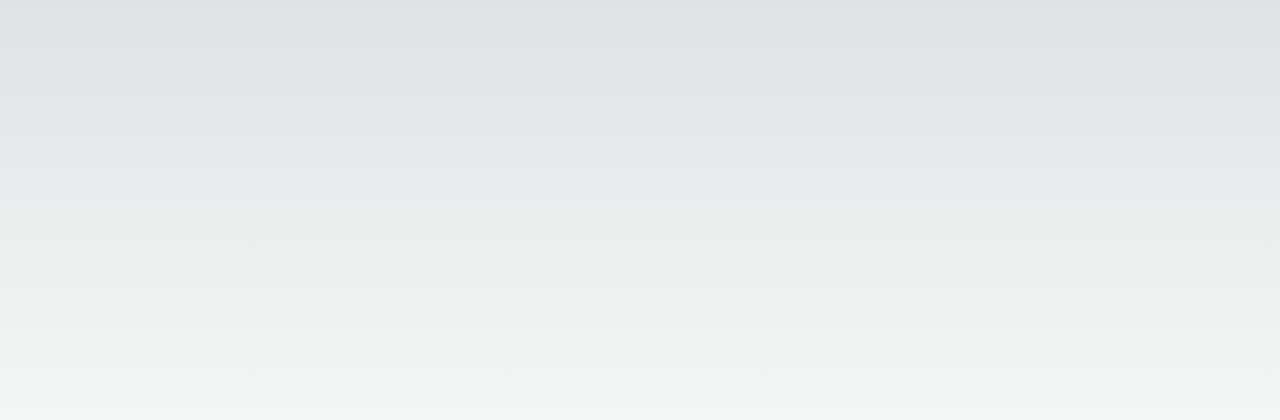
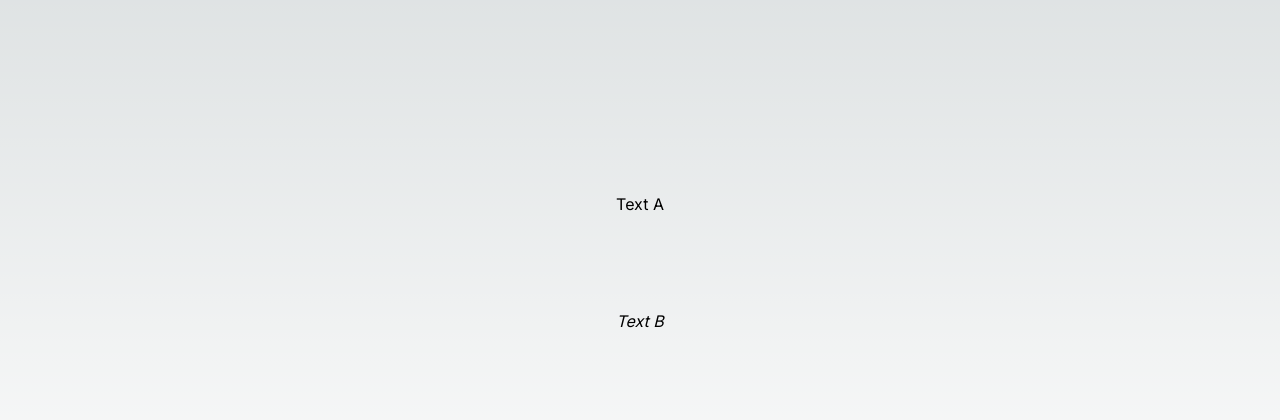
Before and after one commit to JumboCode/theatre-at-first, a Next.js app: page / in a window 1280 px wide. Shown: the part 184-604 px from the top of the page. Built offline with nearby package versions, Linux system fonts and the light colour scheme.

Commit message:
Co-authored-by: ShepardRodgers <ShepardRodgers@users.noreply.github.com>

```diff
--- a/src/components/button3.tsx
+++ b/src/components/button3.tsx
@@ -1,5 +1,25 @@
-export default function Button3() {
+"use client"
+import { useState } from "react";
+
+export default function Button3(props) {
+    const [forecast, setForecast] = useState<{name: string, shortForecast: string}>(
+        {name: "Text A", shortForecast: "Text B"}
+    );
+
+    function handleClick() {
+        fetch("https://api.weather.gov/gridpoints/BOX/69,92/forecast")
+            .then((res) => res.json())
+            .then((json) => {
+                setForecast(json.properties.periods[0]);
+        });
+
+    };
+
     return (
-        <button></button>
+        <>
+            <button onClick={handleClick}>{props.name}</button>
+            <p>{forecast.name}</p>
+            <i>{forecast.shortForecast}</i>
+        </>
     );
 }
```
